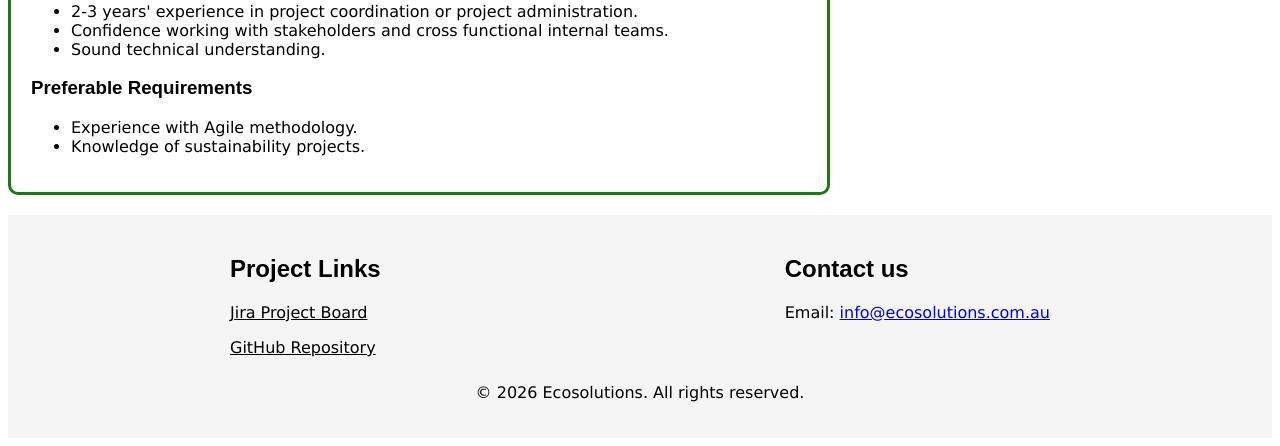
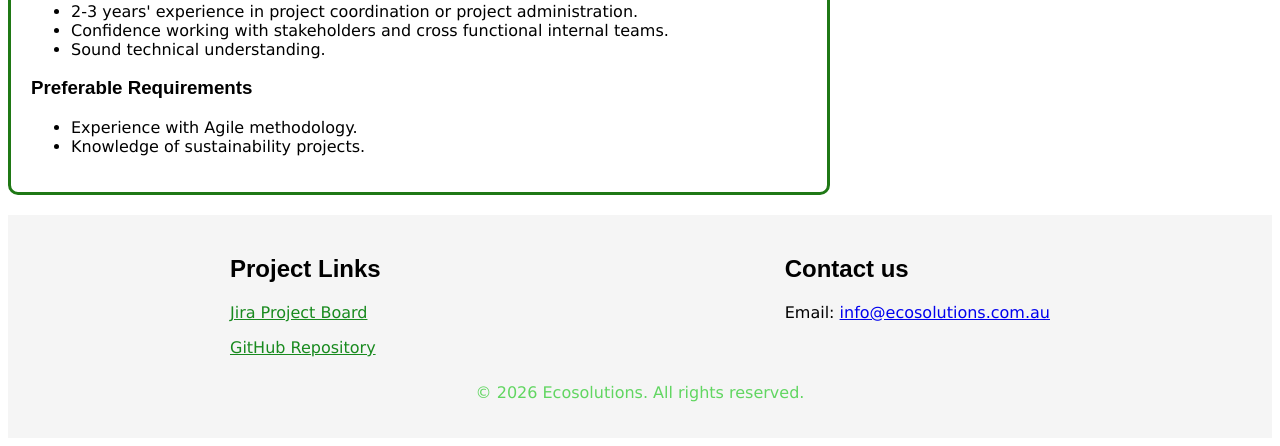
Before and after one commit to 106507468/group-part2, a PHP site: page /jobs.php in a window 1280 px wide. Shown: the part 1406-1852 px from the top of the page. Run offline with PHP 8.4, Linux system fonts and the light colour scheme; data comes from the database, SQL or seed files in the repository.

Commit message:
styles css footer

```diff
--- a/styles.css
+++ b/styles.css
@@ -225,14 +225,14 @@ nav a:hover {
 .footer-links a {
     display: block;
     margin-bottom: 10px;
-    color: #000000;
+    color: #188a1e;
 }
 
 .footer-copy {
     text-align: center;
     width: 100%;
     margin-top: 10px;
-    color: #000000;
+    color: #15c615a9;
 }
 
 /* Jobs page CSS */
```
